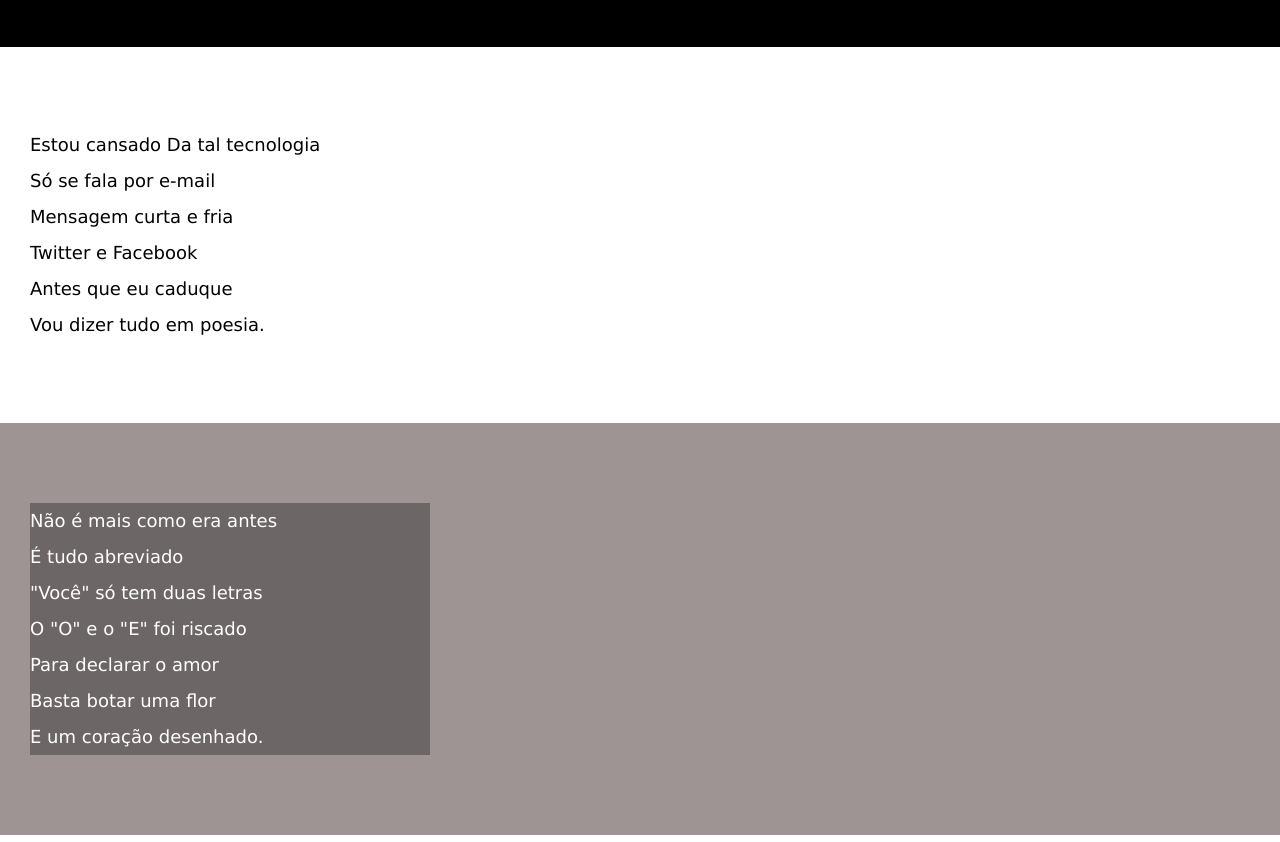
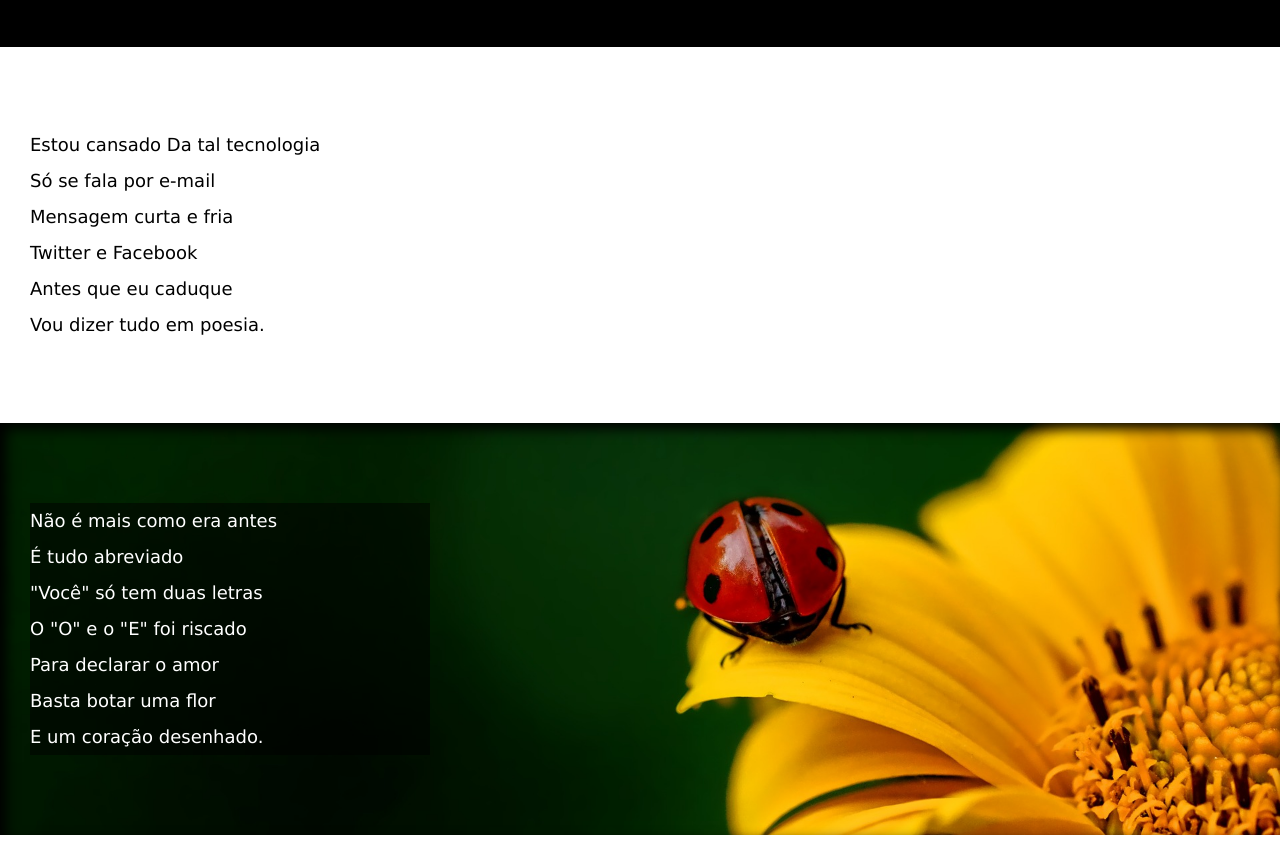
Before and after one commit to ricardozsampaio/html-css, a plain HTML site: page desafios/dz012/index.html in a window 1280 px wide. Shown: the part 110-952 px from the top of the page. Drawn offline with Linux system fonts and the light colour scheme.

Commit message:
Atualização de ProjetoConcluido - desafios/dz012/aula06-capitulo20

```diff
--- a/desafios/dz012/index.html
+++ b/desafios/dz012/index.html
@@ -25,7 +25,7 @@
     </section>
 
 
-    <section class="imagem">
+    <section class="imagem" id="img01">
         <p>
             Não é mais como era antes <br>
             É tudo abreviado <br>
@@ -59,7 +59,7 @@
        </p>
     </section>
 
-    <section class="imagem">
+    <section class="imagem" id="img02">
         <p>
             Tenho saudade das cartas <br>
             Escritas com a própria mão <br>
--- a/desafios/estilo/style.css
+++ b/desafios/estilo/style.css
@@ -52,6 +52,7 @@ header a:hover, footer a:hover {
 /* SECTION
 -------------------------------------------- */
 
+/* Configuração p todas as sections */
 section {
     padding-top: 10vh;/*P toda section espaço de 10% vertical da viewport */
     padding-bottom: 10vh;/*P toda section espaço de 10% vertical da viewport */
@@ -61,19 +62,40 @@ section {
 
 }
 
+/* Configuração apenas p as section.normal */
 section.normal {
     background-color: white;
     color:black;
 }
 
+
+/* Configuração apenas p as section.imagem */
 section.imagem {
     background-color: rgb(158, 148, 148);
     color:white;
+    /* sombra interna nessa section.imagem */
+    box-shadow: inset 6px 6px 13px 0px black;
 }
 
 section.imagem p {
     width: 400px;
-    background-color: rgba(0, 0, 0, 0.308);
+    background-color: rgba(0, 0, 0, 0.5);
+
+}
+
+/* Configurando as imagens */
+section#img01 {
+    background-image: url('../dz012/imagens/background001.jpg');
+    background-size: cover;
+    background-position: center right;
+    background-attachment: fixed;
+
+}
+
+section#img02{
+    background-image: url('../dz012/imagens/background002.jpg');
+    background-size: cover;
+    background-attachment: fixed;
 
 }
 
```
